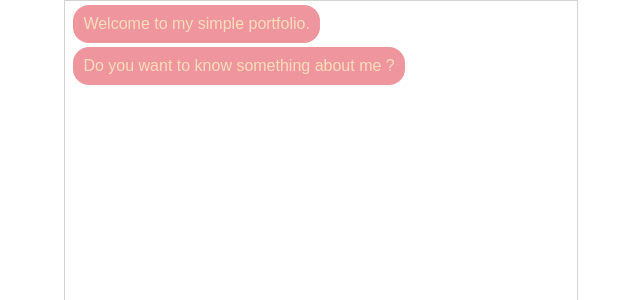
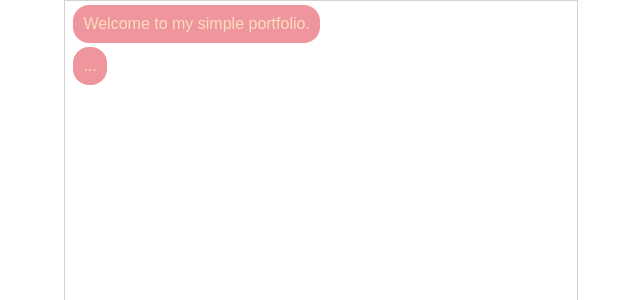
Before and after one commit to PanicP/panicp-profile, a React app: page /chat in a window 1280 px wide. Shown: the top 300 px of the page, without its empty margins (319-959 px from the left). Built offline with nearby package versions, Linux system fonts and the light colour scheme.

Commit message:
WIP: Change some delay structure

```diff
--- a/src/components/chat/Bubble.tsx
+++ b/src/components/chat/Bubble.tsx
@@ -3,36 +3,48 @@ import './Bubble.scss'
 
 interface IChatBubble {
   label: string,
-  delay?: number,
+  displayDelay?: number,
+  ellipsisDelay?: number,
   goTo?: string,
   // link:
 }
 
-const ChatBubble = ({ label, delay }: IChatBubble) => {
+const ChatBubble = ({ label, displayDelay, ellipsisDelay }: IChatBubble) => {
+
   const handleOnClickBubble = () => {
     console.log('testonclick')
   }
 
-  // const timeout = (delay: number) => {
-  //   return new Promise(res => setTimeout(res, delay))
-  // }
+  const [isRender, setRender] = useState(false)
+  const [isRenderEllipsis, setRenderEllipsis] = useState(false)
+  // const [timer, setTimer] = useState(0)
 
-  const [isRender, setRender] = useState(false)
+  let timer: number = 0
+  // check display delay
+  useEffect(() => {
+    setTimeout(function () {
+      setRenderEllipsis(true)
+      setEllipsisTimeout()
+    }, displayDelay ? displayDelay : 0)
+  }, [])
 
-  useEffect(() => {
-    console.log('delay', delay)
-    setTimeout(function () {
+  // check ellipsis delay
+  const setEllipsisTimeout = () => {
+    setTimeout(() => {
       setRender(true)
-    }, delay ? delay : 0 )
-  }, [])
+    }, ellipsisDelay ? ellipsisDelay : 0)
+  }
+  // console.log()
 
   return (
     <div>
-      <div className='bubble-container' onClick={() => handleOnClickBubble()}>
-        <div className='bubble-label'>
-          { isRender ? label : '...'}
+      { isRenderEllipsis &&
+        <div className='bubble-container' onClick={() => handleOnClickBubble()}>
+          <div className='bubble-label'>
+            {isRender ? label : '...'}
+          </div>
         </div>
-      </div>
+      }
     </div>
   )
 }
--- a/src/components/chat/LeftBubbleList.tsx
+++ b/src/components/chat/LeftBubbleList.tsx
@@ -17,10 +17,11 @@ const LeftBubbleList = ({ wordingList }: ILeftBubbleList) => {
 
   const mappingDelayList = (wordingList: Array<IWordingList>) => {
     return wordingList.map((wordingProps, index) => {
-
+      const ellipsisDelay: number = 3000
       return {
         ...wordingProps,
-        delay: (index + 1) * 1000
+        displayDelay: (index * ellipsisDelay),
+        ellipsisDelay: ellipsisDelay
       }
     })
   }
@@ -47,7 +48,8 @@ const LeftBubbleList = ({ wordingList }: ILeftBubbleList) => {
     {mappedDelayList.map(wording => (
       <ChatBubble
         label={wording.label}
-        delay={wording.delay}
+        displayDelay={wording.displayDelay}
+        ellipsisDelay={wording.ellipsisDelay}
         goTo={wording.goTo}
       />
     ))}
```
